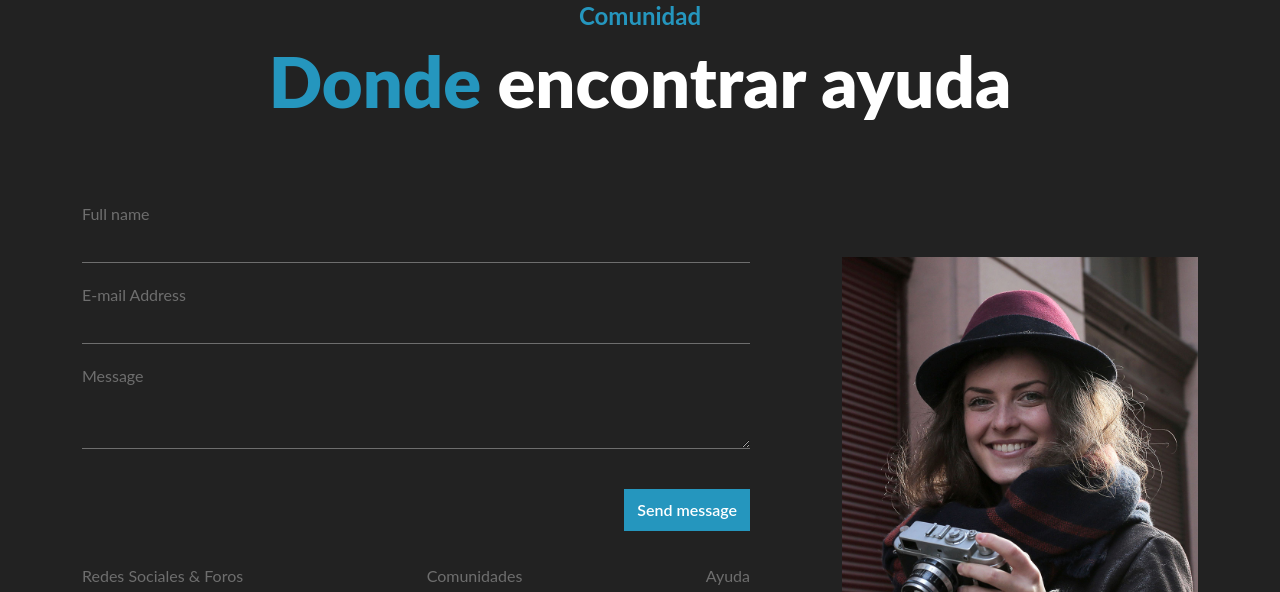
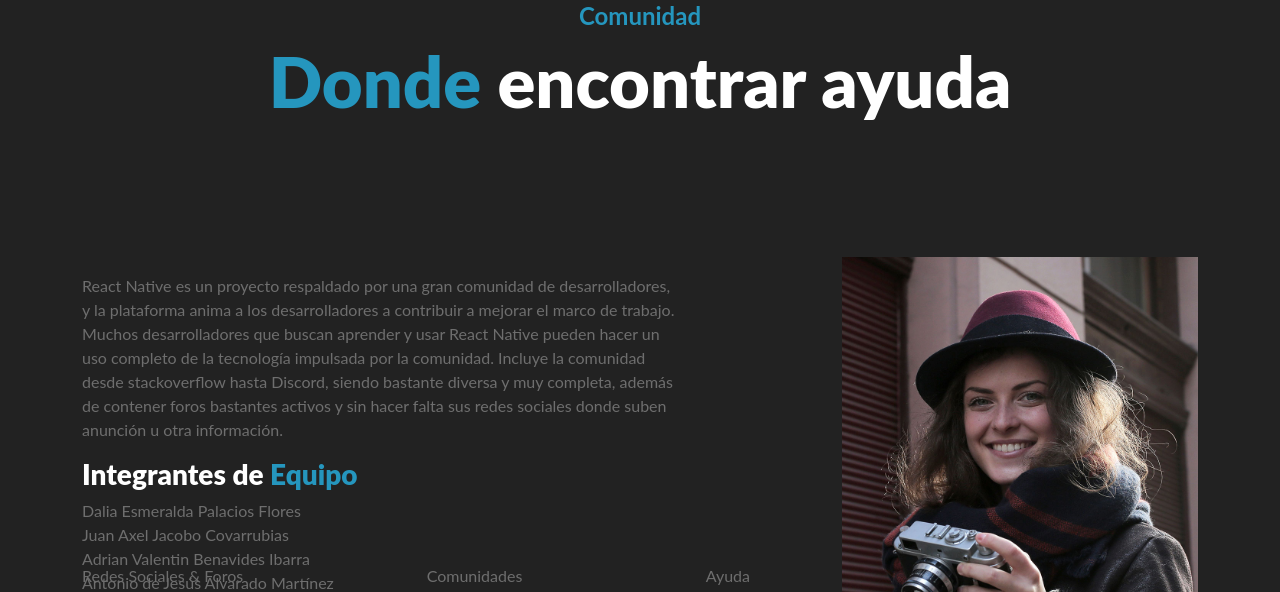
Before and after one commit to itsaxeljc/ReactNative, a plain HTML site: page index.html in a window 1280 px wide. Shown: the part 5492-6084 px from the top of the page. Drawn offline with nearby package versions, Linux system fonts and the light colour scheme; a web font is replaced by a local one.

Commit message:
add features community

```diff
--- a/index.html
+++ b/index.html
@@ -234,22 +234,25 @@
         <div class="container">
           <h6 class="section-title">Comunidad</h6>
         <h1><span class="green">Donde</span> encontrar ayuda</h1>
+
         <div class="row">
           <div class=" form col-md-7 col-lg-8">
               <form id="contact-form" action="" method="post">
                 <div class="form-group">
-                  <label for="name">Full name</label>
-                  <input type="text" class="form-control" id="name" placeholder="">
+                  <br><br><br>
+                  <p>React Native es un proyecto respaldado por una gran comunidad de desarrolladores,<br> y la plataforma anima a los desarrolladores a contribuir
+                      a mejorar el marco de trabajo.<br> Muchos desarrolladores que buscan aprender y usar React Native pueden hacer un <br>uso completo de la tecnología
+                      impulsada por la comunidad. Incluye la comunidad <br> desde stackoverflow hasta Discord, siendo bastante diversa y muy completa, además<br> de contener
+                      foros bastantes activos y sin hacer falta sus redes sociales donde suben<br> anunción u otra información.
+                  </p>
+                  <h3 class="green"><span class="white">Integrantes de</span> Equipo</h3>
+                  <p>Dalia Esmeralda Palacios Flores <br>
+                    Juan Axel Jacobo Covarrubias <br>
+                    Adrian Valentin Benavides Ibarra <br>
+                    Antonio de Jesús Alvarado Martínez <br>
+                    Eduardo Antonio Herrera García
+                  </p>
                 </div>
-                <div class="form-group">
-                  <label for="email">E-mail Address</label>
-                  <input type="email" class="form-control" id="email" placeholder="">
-                </div>
-                <div class="form-group">
-                  <label for="email">Message</label>
-                  <textarea class="form-control" id="Message" placeholder=""></textarea>
-                </div>
-                <button type="submit" class="btn btn-success py-2 px-">Send message</button>
               </form>
           </div>
           <div class="img col-md-5 col-lg-4">
```
